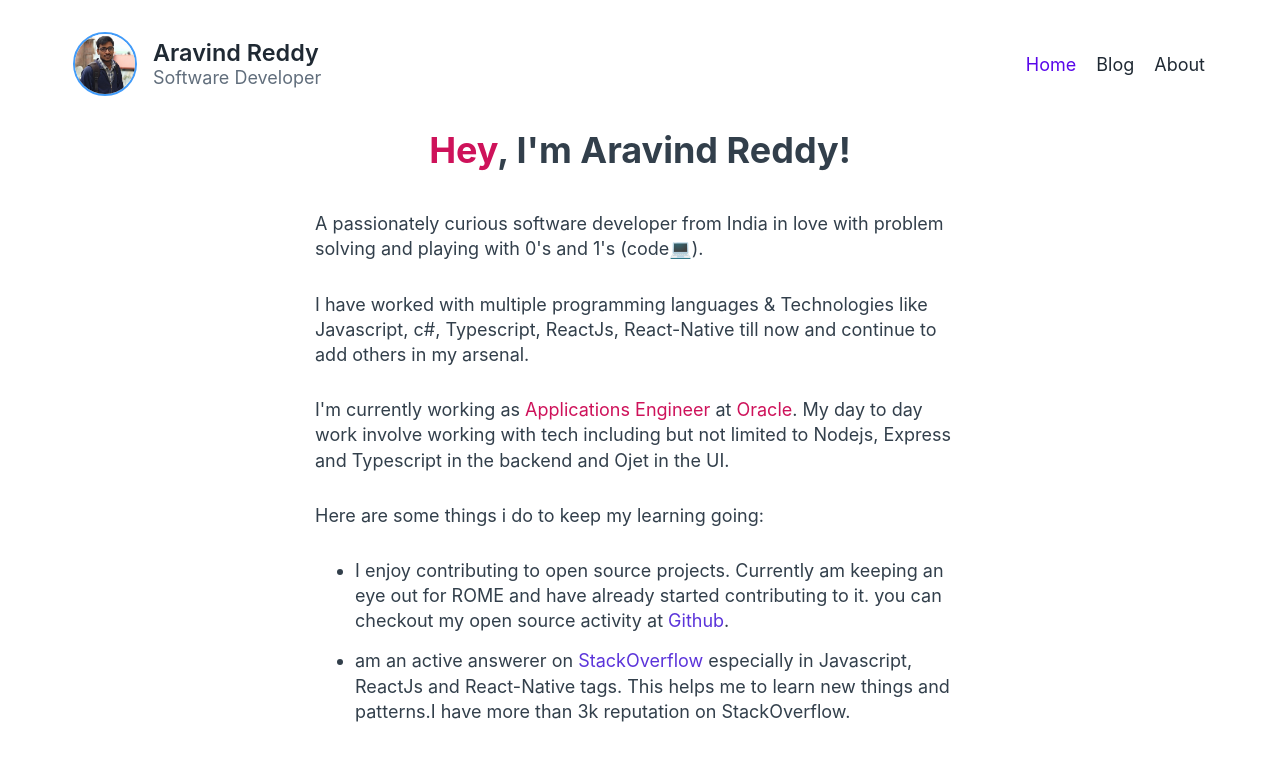
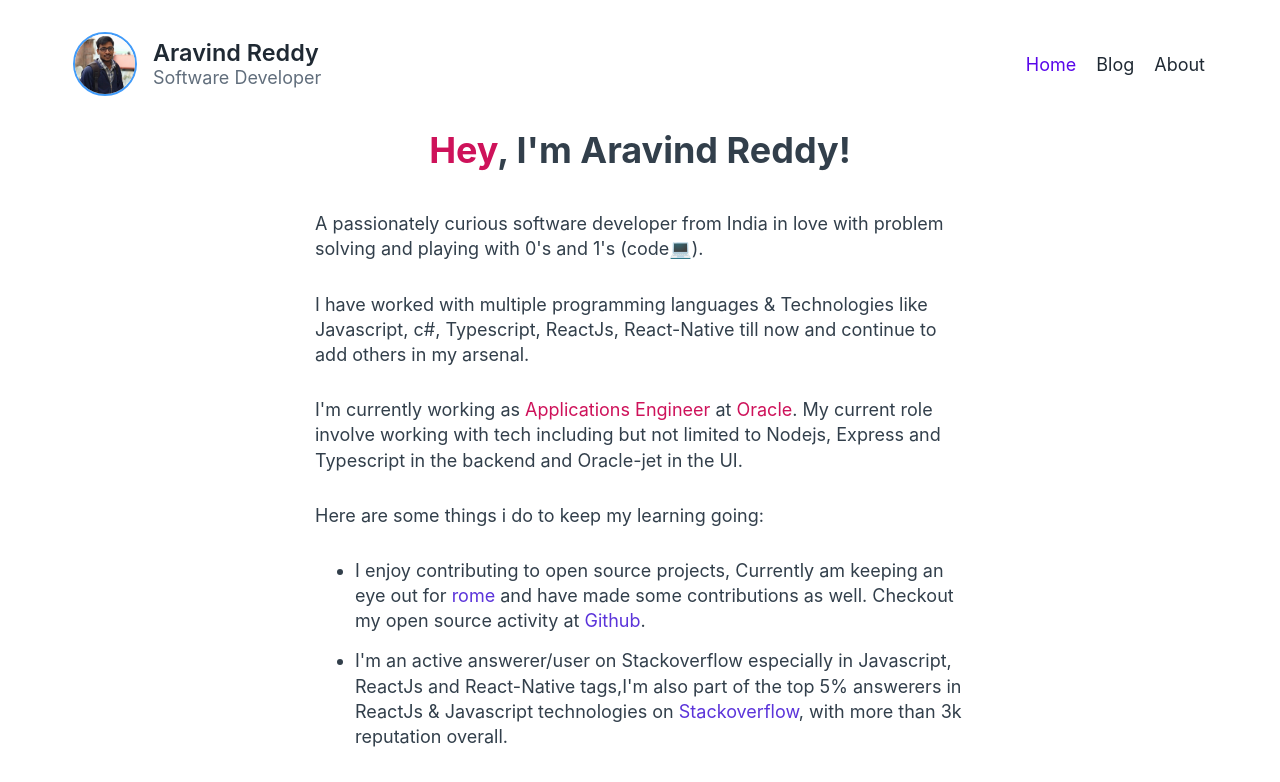
Before and after one commit to iaravindreddyp/aravindreddy, a Next.js app: page / in a window 1280 px wide. Shown: the top 782 px of the page. Built offline with nearby package versions, Linux system fonts and the light colour scheme.

Commit message:
better image and change about text

```diff
--- a/components/navbar.tsx
+++ b/components/navbar.tsx
@@ -17,7 +17,7 @@ const NavBar=():ReactElement=>{
     return(
         <NavContainer>
             <Profile>
-                <Link href="/"><ProfileImageContainer><ProfileImage src="/profile@64.jpg" srcSet="profile@64.jpg 64w, profile.jpg 414w" sizes="414px" alt="aravind reddy's image" /></ProfileImageContainer></Link>
+                <Link href="/"><ProfileImageContainer><ProfileImage src="/profile.jpg" alt="aravind reddy's image" /></ProfileImageContainer></Link>
                 <ProfileText>
                     <Link href='/'><ProfileName>{name}</ProfileName></Link>
                     <ProfileDesignation>{designation}</ProfileDesignation>
--- a/pages/index.tsx
+++ b/pages/index.tsx
@@ -10,7 +10,7 @@ export default function Home():ReactElement {
         <HomeView>
             <Head>
                 <title>Home</title>
-                <link rel="icon" href="/profile.png" />
+                <link rel="icon" href="/profile.jpg" />
                 <meta
                     name="description"
                     content="intro to aravind reddy, where he works, what he loves doing"
@@ -27,18 +27,17 @@ export default function Home():ReactElement {
                  continue to add others in my arsenal.
                 </AboutText>
                 <AboutText>
-                    I&apos;m currently working as <TextHighlighter>Applications Engineer</TextHighlighter> at <TextHighlighter>Oracle</TextHighlighter>. My day to day work involve working with tech including but not limited to Nodejs,
-                    Express and Typescript in the backend and Ojet in the UI.
+                    I&apos;m currently working as <TextHighlighter>Applications Engineer</TextHighlighter> at <TextHighlighter>Oracle</TextHighlighter>. My current role involve working with tech including but not limited to Nodejs,
+                    Express and Typescript in the backend and Oracle-jet in the UI.
                 </AboutText>
                 <AboutText>Here are some things i do to keep my learning going:</AboutText>
                 <AboutText>
                     <List>
-                        <ListItem firstItem>I enjoy contributing to open source projects.
-                        Currently am keeping an eye out for ROME and have already started contributing to it.
-                          you can checkout my open source activity at <ExternalLink rel="noreferrer" href="https://github.com/aravind1078" target="_blank">Github</ExternalLink>.</ListItem>
-                        <ListItem>am an active answerer on {' '}
-                            <ExternalLink rel="noreferrer" href="https://stackoverflow.com/users/8034782/aravind-reddy?tab=profile" target="_blank">StackOverflow</ExternalLink> especially in Javascript,
-                            ReactJs and React-Native tags. This helps me to learn new things and patterns.I have more than 3k reputation on StackOverflow.</ListItem>
+                        <ListItem firstItem>I enjoy contributing to open source projects,
+                        Currently am keeping an eye out for <ExternalLink rel="noreferrer" href="https://github.com/romefrontend/rome" target="_blank">rome</ExternalLink> and have made some contributions as well.
+                          Checkout my open source activity at <ExternalLink rel="noreferrer" href="https://github.com/aravind1078" target="_blank">Github</ExternalLink>.</ListItem>
+                        <ListItem>I&apos;m an active answerer/user on Stackoverflow especially in Javascript,
+                            ReactJs and React-Native tags,I&apos;m also part of the top 5% answerers in ReactJs & Javascript technologies on <ExternalLink rel="noreferrer" href="https://stackoverflow.com/users/8034782/aravind-reddy?tab=profile" target="_blank">Stackoverflow</ExternalLink>, with more than 3k reputation overall.</ListItem>
                     </List></AboutText>
             </AboutLayout>
         </HomeView>
```
Also changed, not shown: public/profile.jpg, public/profile@64.jpg (deleted).
